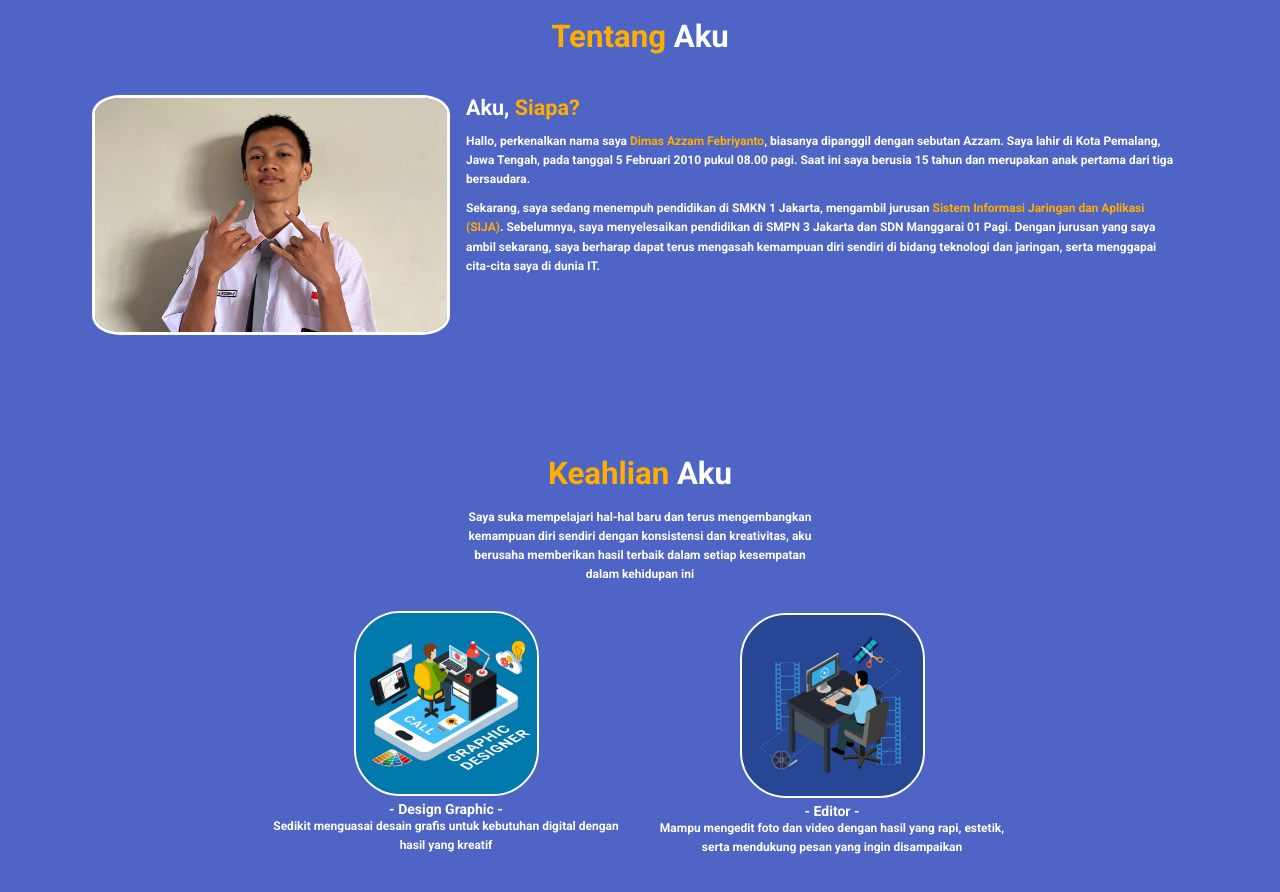
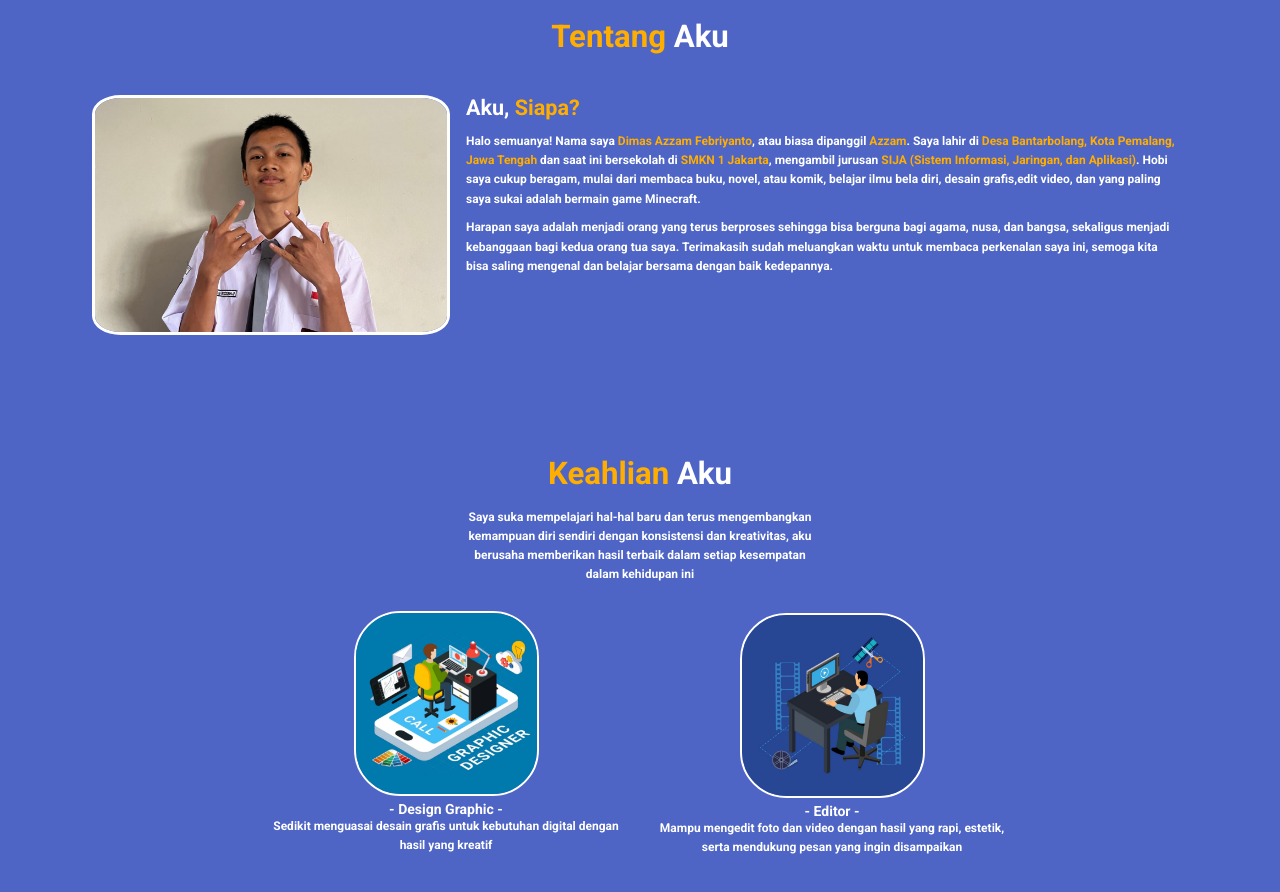
Before and after one commit to dzamfbr/about-dzamfbr_, a plain HTML site: page index.html in a window 1280 px wide. Shown: the part 880-1772 px from the top of the page. Drawn offline with nearby package versions, Linux system fonts and the light colour scheme.

Commit message:
Update index.html

```diff
--- a/index.html
+++ b/index.html
@@ -63,8 +63,8 @@
             </div>
             <div class="content reveal">
                 <h3>Aku, <span>Siapa?</span></h3>
-                <p>Hallo, perkenalkan nama saya <span>Dimas Azzam Febriyanto</span>, biasanya dipanggil dengan sebutan Azzam. Saya lahir di  Kota Pemalang, Jawa Tengah, pada tanggal 5 Februari 2010 pukul 08.00 pagi. Saat ini saya berusia 15 tahun dan merupakan anak pertama dari tiga bersaudara.</p>
-                <P>Sekarang, saya sedang menempuh pendidikan di SMKN 1 Jakarta, mengambil jurusan <span>Sistem Informasi Jaringan dan Aplikasi (SIJA)</span>. Sebelumnya, saya menyelesaikan pendidikan di SMPN 3 Jakarta dan SDN Manggarai 01 Pagi. Dengan jurusan yang saya ambil sekarang, saya berharap dapat terus mengasah kemampuan diri sendiri di bidang teknologi dan jaringan, serta menggapai cita-cita saya di dunia IT.</P>
+                <p>Halo semuanya! Nama saya <span>Dimas Azzam Febriyanto</span>, atau biasa dipanggil <span>Azzam</span>. Saya lahir di <span>Desa Bantarbolang, Kota Pemalang, Jawa Tengah</span> dan saat ini bersekolah di <span>SMKN 1 Jakarta</span>, mengambil jurusan <span>SIJA (Sistem Informasi, Jaringan, dan Aplikasi)</span>. Hobi saya cukup beragam, mulai dari membaca buku, novel, atau komik, belajar ilmu bela diri, desain grafis,edit video, dan yang paling saya sukai adalah bermain game Minecraft.</p>
+                <P>Harapan saya adalah menjadi orang yang terus berproses sehingga bisa berguna bagi agama, nusa, dan bangsa, sekaligus menjadi kebanggaan bagi kedua orang tua saya. Terimakasih sudah meluangkan waktu untuk membaca perkenalan saya ini, semoga kita bisa saling mengenal dan belajar bersama dengan baik kedepannya.</P>
             </div>
         </div>
     </section>
@@ -224,4 +224,5 @@
       </script>
 </body>
 
+
 </html>
```
